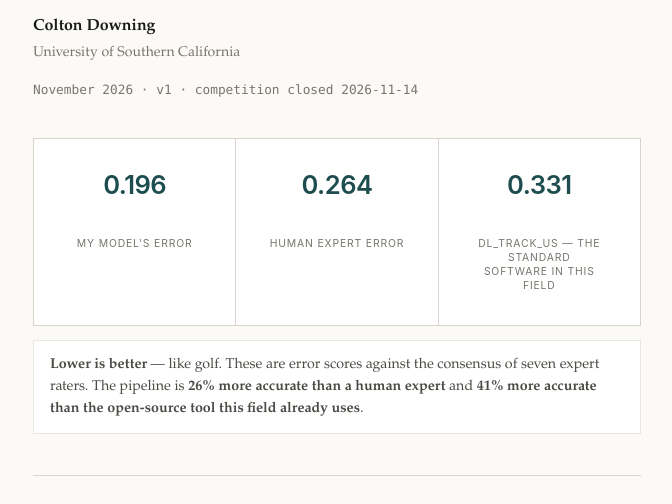
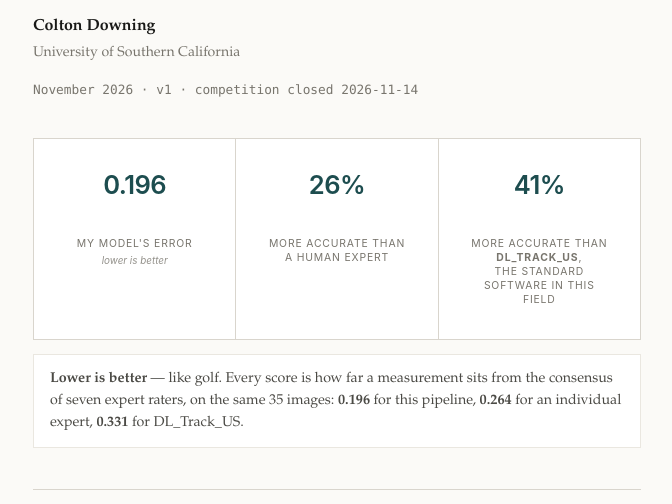
Before and after one commit to Cdowning-PDF/umud-muscle-architecture, a plain HTML site: page index.html in a window 1280 px wide. Shown: the part 266-770 px from the top of the page, without its empty margins (303-975 px from the left). Drawn offline with Linux system fonts and the light colour scheme.

Commit message:
Lead with the comparison claims in the headline boxes

```diff
--- a/index.html
+++ b/index.html
@@ -92,6 +92,7 @@
   .abstract p{margin:0 0 .85rem; font-size:.96rem; line-height:1.57}
   .abstract p:last-child{margin-bottom:0}
   .keywords{font-size:.84rem; color:var(--ink-faint); margin:1rem 0 0; font-style:italic}
+  .headline .k .sub2{display:inline-block; margin-top:.2rem; font-style:italic; text-transform:none; letter-spacing:0; font-size:.95em; opacity:.8}
   .golf{
     margin:.85rem 0 0; padding:.8rem 1rem; background:var(--white);
     border:1px solid var(--rule-soft); font-size:.89rem; line-height:1.55; color:var(--ink-soft);
@@ -190,11 +191,11 @@
 <p class="dateline">November 2026 · v1 · competition closed 2026-11-14</p>
 
 <div class="headline">
-  <div><div class="v">0.196</div><div class="k">My model's error</div></div>
-  <div><div class="v">0.264</div><div class="k">Human expert error</div></div>
-  <div><div class="v">0.331</div><div class="k">DL_Track_US — the standard<br>software in this field</div></div>
+  <div><div class="v">0.196</div><div class="k">My model's error<br><span class="sub2">lower is better</span></div></div>
+  <div><div class="v">26%</div><div class="k">More accurate than<br>a human expert</div></div>
+  <div><div class="v">41%</div><div class="k">More accurate than <b>DL_Track_US</b>,<br>the standard software in this field</div></div>
 </div>
-<p class="golf"><b>Lower is better</b> — like golf. These are error scores against the consensus of seven expert raters. The pipeline is <b>26% more accurate than a human expert</b> and <b>41% more accurate than the open-source tool this field already uses</b>.</p>
+<p class="golf"><b>Lower is better</b> — like golf. Every score is how far a measurement sits from the consensus of seven expert raters, on the same 35 images: <b>0.196</b> for this pipeline, <b>0.264</b> for an individual expert, <b>0.331</b> for DL_Track_US.</p>
 
 <section class="explain">
   <h2 class="xh">What problem is this solving?</h2>
```
